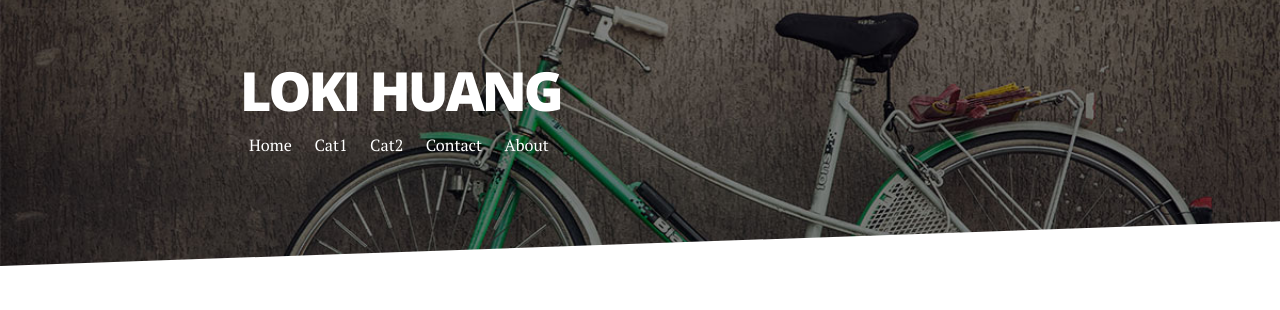
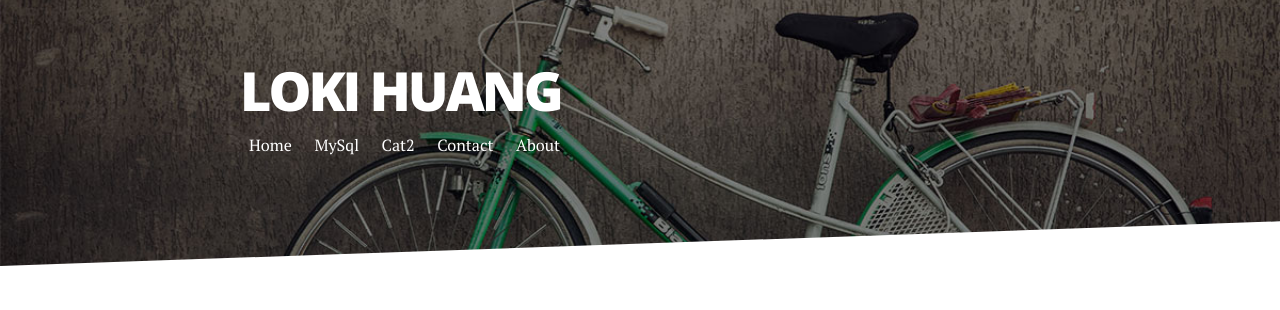
Before and after one commit to huyfaeng/huyfaeng.github.io, a Jekyll site: the page built from index.html, in a window 1280 px wide. Shown: the top 310 px of the page. Built offline with Jekyll 4.4.1, drawn with Linux system fonts in a browser that asks for light colours; nearby versions of some CDN libraries; the list of posts is cut into pages by our own code.

Commit message:
Update _config.yml

```diff
--- a/_config.yml
+++ b/_config.yml
@@ -14,8 +14,8 @@ paginate: 5
 navigation:
  - title: Home
    url: /index.html
- - title: Cat1
-   url:  /cat1
+ - title: MySql
+   url:  /Category/mysql
  - title: Cat2
    url:  /cat2
  - title: Contact
```
